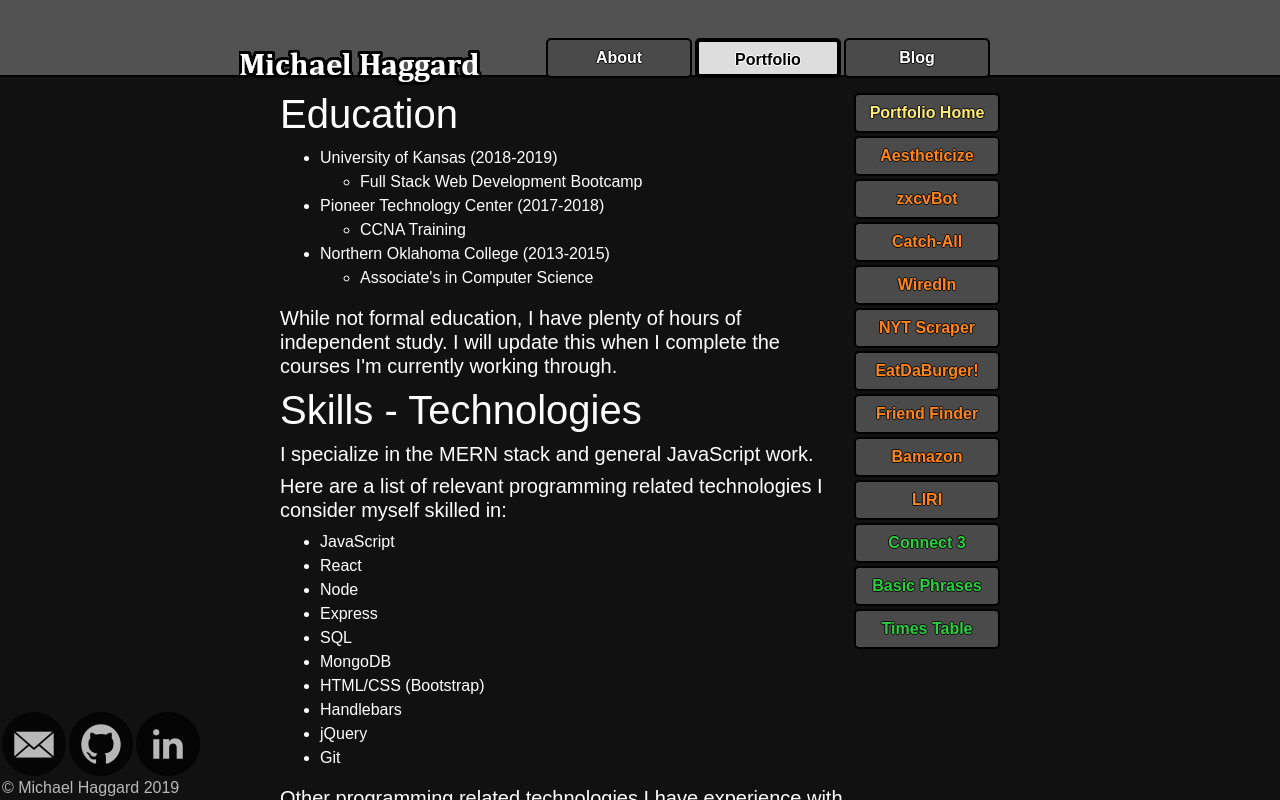
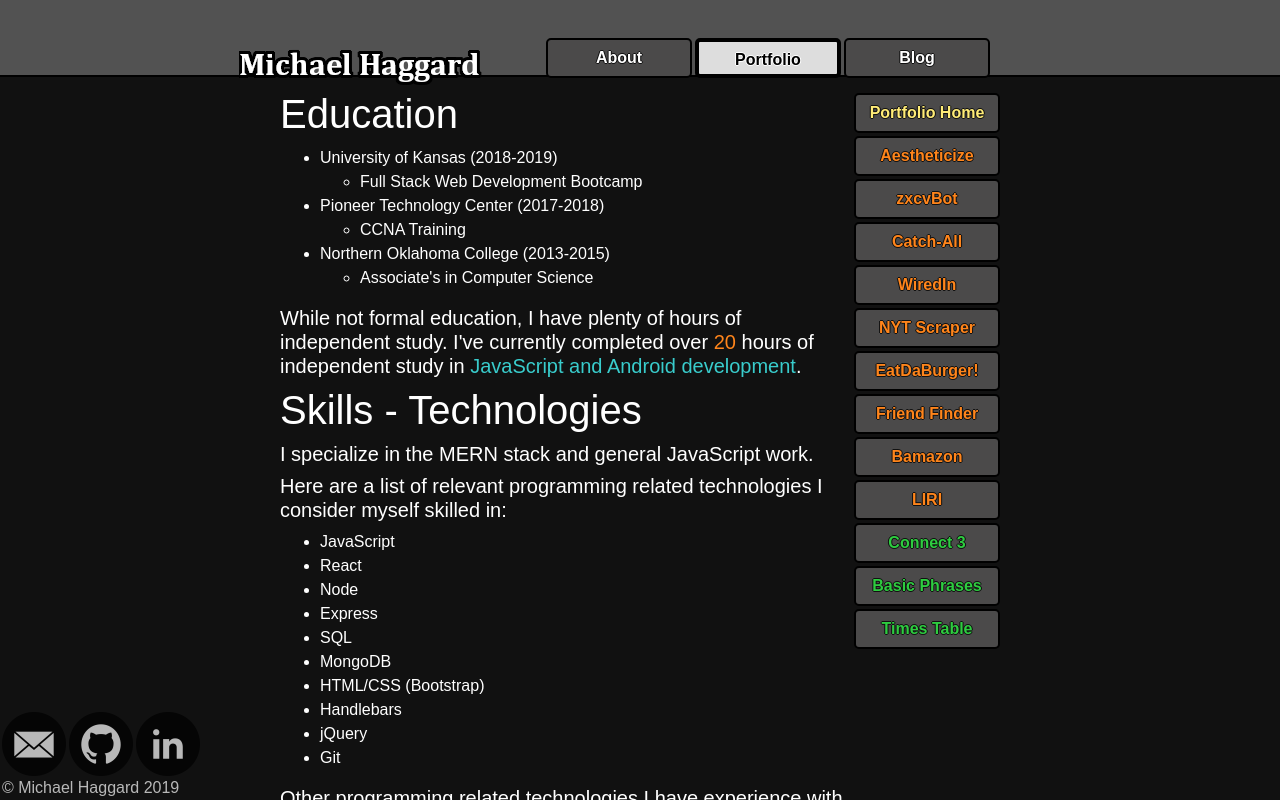
Before and after one commit to MichaelH94/Portfolio, a React (Create React App) app in the folder client/: page / in a window 1280 px wide. Both pictures are taken after a click on the button "Portfolio". Shown: the top 800 px of the page. Built offline with nearby package versions, Linux system fonts and the light colour scheme.

Commit message:
back to coding!

```diff
--- a/client/src/components/portfolio/portfolio.css
+++ b/client/src/components/portfolio/portfolio.css
@@ -60,6 +60,15 @@
     color: #FFEC77;
 }
 
+.Portfolio .courseNum {
+    color: #FF851B;
+    display: inline;
+}
+
+.Portfolio .courses {
+    color: #39CCCC;
+    display: inline;
+}
 
 @media only screen and (max-width: 768px) {
         .Portfolio {
--- a/client/src/components/portfolio/projecthome.js
+++ b/client/src/components/portfolio/projecthome.js
@@ -20,7 +20,8 @@ class ProjectHome extends Component {
                     </ul>
             </ul>
 
-            <h5>While not formal education, I have plenty of hours of independent study. I will update this when I complete the courses I'm currently working through.</h5>
+            <h5>While not formal education, I have plenty of hours of independent study.
+            I've currently completed over <div class="courseNum">20</div> hours of independent study in <div class="courses"> JavaScript and Android development</div>.</h5>
 
             <h1>Skills - Technologies</h1>
             <h5>I specialize in the MERN stack and general JavaScript work.</h5>
```
